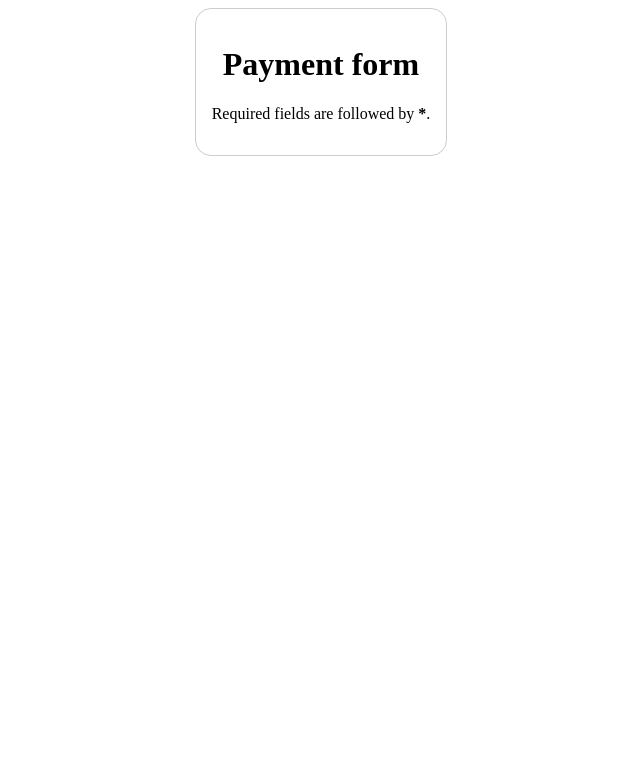
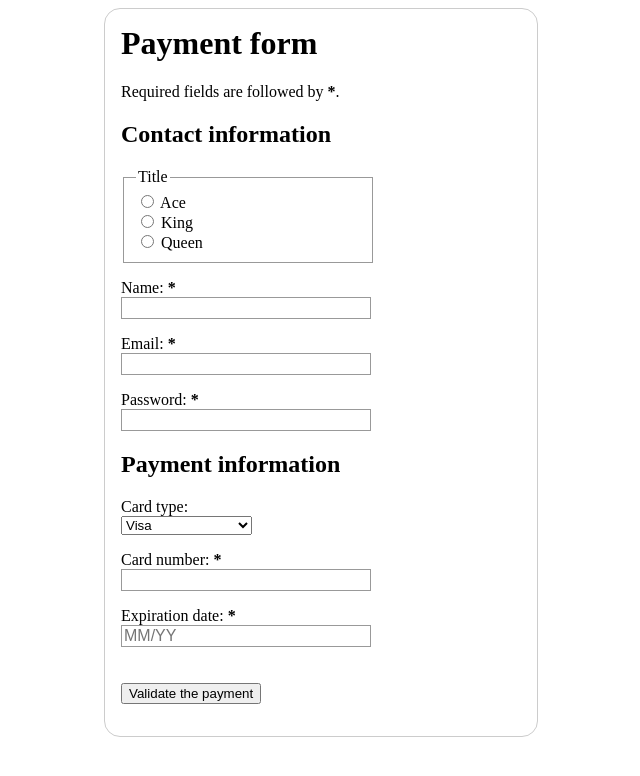
Before and after one commit to emesefedev/form-basics, a plain HTML site: page payment-form.html in a window 1280 px wide. Shown: the whole page, without its empty margins (319-959 px from the left). Drawn offline with Linux system fonts and the light colour scheme.

Commit message:
Add style to payment form

```diff
--- /dev/null
+++ b/payment-form-style.css
@@ -0,0 +1,76 @@
+h1 {
+    margin-top: 0;
+  }
+
+  ul {
+    margin: 0;
+    padding: 0;
+    list-style: none;
+  }
+
+  form {
+    margin: 0 auto;
+    width: 400px;
+    padding: 1em;
+    border: 1px solid #ccc;
+    border-radius: 1em;
+  }
+
+  div + div {
+    margin-top: 1em;
+  }
+
+  label span {
+    display: inline-block;
+    text-align: right;
+  }
+
+  input,
+  textarea {
+    font: 1em sans-serif;
+    width: 250px;
+    box-sizing: border-box;
+    border: 1px solid #999;
+  }
+
+  input[type="checkbox"],
+  input[type="radio"] {
+    width: auto;
+    border: none;
+  }
+
+  input:focus,
+  textarea:focus {
+    border-color: #000;
+  }
+
+  textarea {
+    vertical-align: top;
+    height: 5em;
+    resize: vertical;
+  }
+
+  fieldset {
+    width: 250px;
+    box-sizing: border-box;
+    border: 1px solid #999;
+  }
+
+  button {
+    margin: 20px 0 0 0;
+  }
+
+  label {
+    position: relative;
+    display: inline-block;
+  }
+
+  p label {
+    width: 100%;
+  }
+
+  label em {
+    position: absolute;
+    right: 5px;
+    top: 20px;
+  }
--- a/payment-form.html
+++ b/payment-form.html
@@ -3,7 +3,7 @@
     <head>
         <meta charset="utf-8">
         <meta name="viewport" content="width=device-width">
-        <link rel="stylesheet" href="style.css">
+        <link rel="stylesheet" href="payment-form-style.css">
         <title>Payment Form</title>
     </head>
 
@@ -14,6 +14,95 @@
                 Required fields are followed by
                 <strong><span aria-label="required">*</span></strong>.
             </p>
+
+            <section>
+                <h2>Contact information</h2>
+                <fieldset>
+                  <legend>Title</legend>
+                  <ul>
+                    <li>
+                      <label for="title_1">
+                        <input type="radio" id="title_1" name="title" value="A" />
+                        Ace
+                      </label>
+                    </li>
+                    <li>
+                      <label for="title_2">
+                        <input type="radio" id="title_2" name="title" value="K" />
+                        King
+                      </label>
+                    </li>
+                    <li>
+                      <label for="title_3">
+                        <input type="radio" id="title_3" name="title" value="Q" />
+                        Queen
+                      </label>
+                    </li>
+                  </ul>
+                </fieldset>
+                <p>
+                  <label for="name">
+                    <span>Name: </span>
+                    <strong><span aria-label="required">*</span></strong>
+                  </label>
+                  <input type="text" id="name" name="username" required />
+                </p>
+                <p>
+                  <label for="mail">
+                    <span>Email: </span>
+                    <strong><span aria-label="required">*</span></strong>
+                  </label>
+                  <input type="email" id="mail" name="usermail" required />
+                </p>
+                <p>
+                  <label for="pwd">
+                    <span>Password: </span>
+                    <strong><span aria-label="required">*</span></strong>
+                  </label>
+                  <input type="password" id="pwd" name="password" required />
+                </p>
+              </section>
+
+              <section>
+                <h2>Payment information</h2>
+                <p>
+                  <label for="card">
+                    <span>Card type:</span>
+                  </label>
+                  <select id="card" name="usercard">
+                    <option value="visa">Visa</option>
+                    <option value="mc">Mastercard</option>
+                    <option value="amex">American Express</option>
+                  </select>
+                </p>
+                <p>
+                  <label for="number">
+                    <span>Card number:</span>
+                    <strong><span aria-label="required">*</span></strong>
+                  </label>
+                  <input type="tel" id="number" name="cardnumber" required />
+                </p>
+                <p>
+                  <label for="expiration">
+                    <span>Expiration date:</span>
+                    <strong><span aria-label="required">*</span></strong>
+                  </label>
+                  <input
+                    type="text"
+                    id="expiration"
+                    name="expiration"
+                    required
+                    placeholder="MM/YY"
+                    pattern="^(0[1-9]|1[0-2])\/([0-9]{2})$" />
+                </p>
+              </section>
+
+              <section>
+                <p>
+                  <button type="submit">Validate the payment</button>
+                </p>
+              </section>
+
         </form>
 
     </body>
```
Also changed, not shown: basic-form.html (+1 -1 lines), basic-form-style.css (renamed from style.css).
